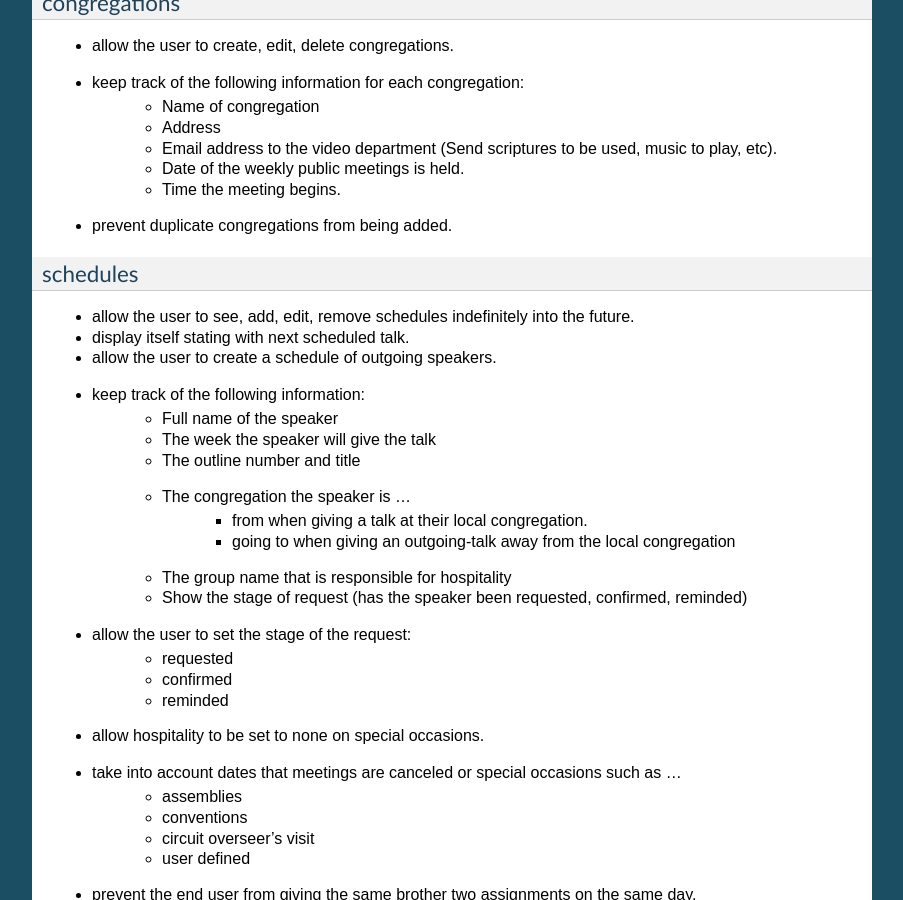
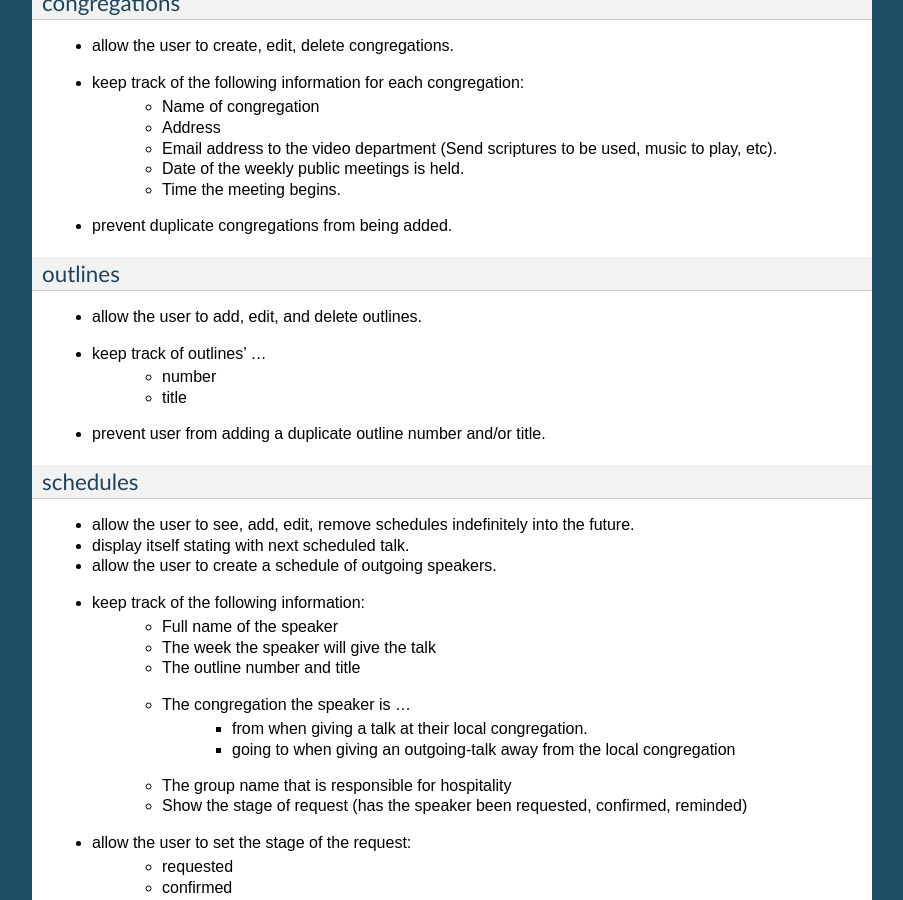
Before and after one commit to TheoDevelopers/tcHelper, a Sphinx documentation site: the page built from docs/manual/road_map_1-0/requirements_1-0.rst, in a window 1280 px wide and 900 px high, scrolled down 747 px. Shown: the whole window, without its empty margins (198-1101 px from the left). Built offline with Sphinx 7.4.7, drawn with Linux system fonts in a browser that asks for light colours.

Commit message:
Added outlines to requirements

```diff
--- a/docs/manual/road_map_1-0/requirements_1-0.rst
+++ b/docs/manual/road_map_1-0/requirements_1-0.rst
@@ -38,6 +38,14 @@ congregations
     - Date of the weekly public meetings is held.
     - Time the meeting begins.
 - prevent duplicate congregations from being added.
+
+outlines
+~~~~~~~~
+- allow the user to add, edit, and delete outlines.
+- keep track of outlines' ...
+    - number
+    - title
+- prevent user from adding a duplicate outline number and/or title.
 
 schedules
 ~~~~~~~~~
```
